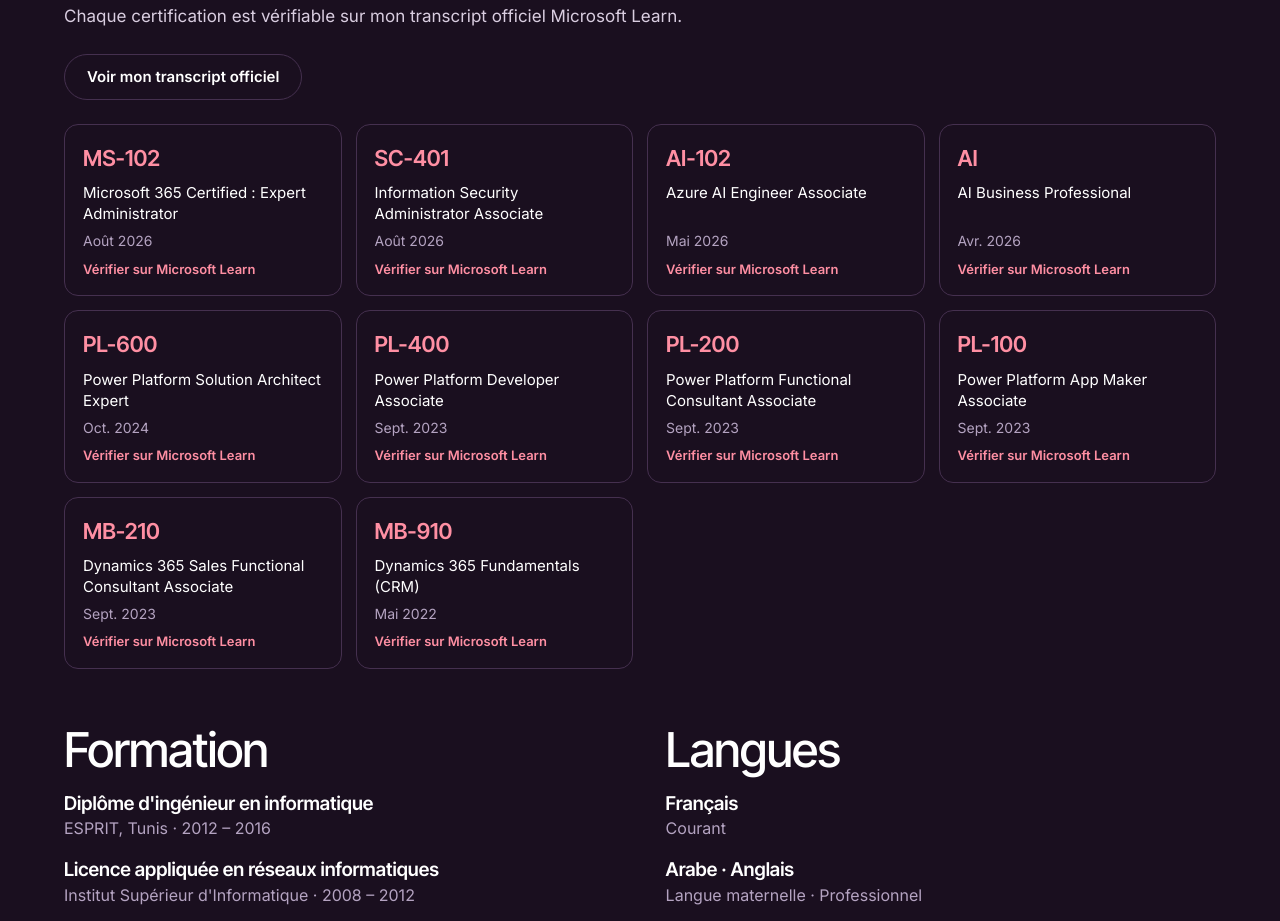
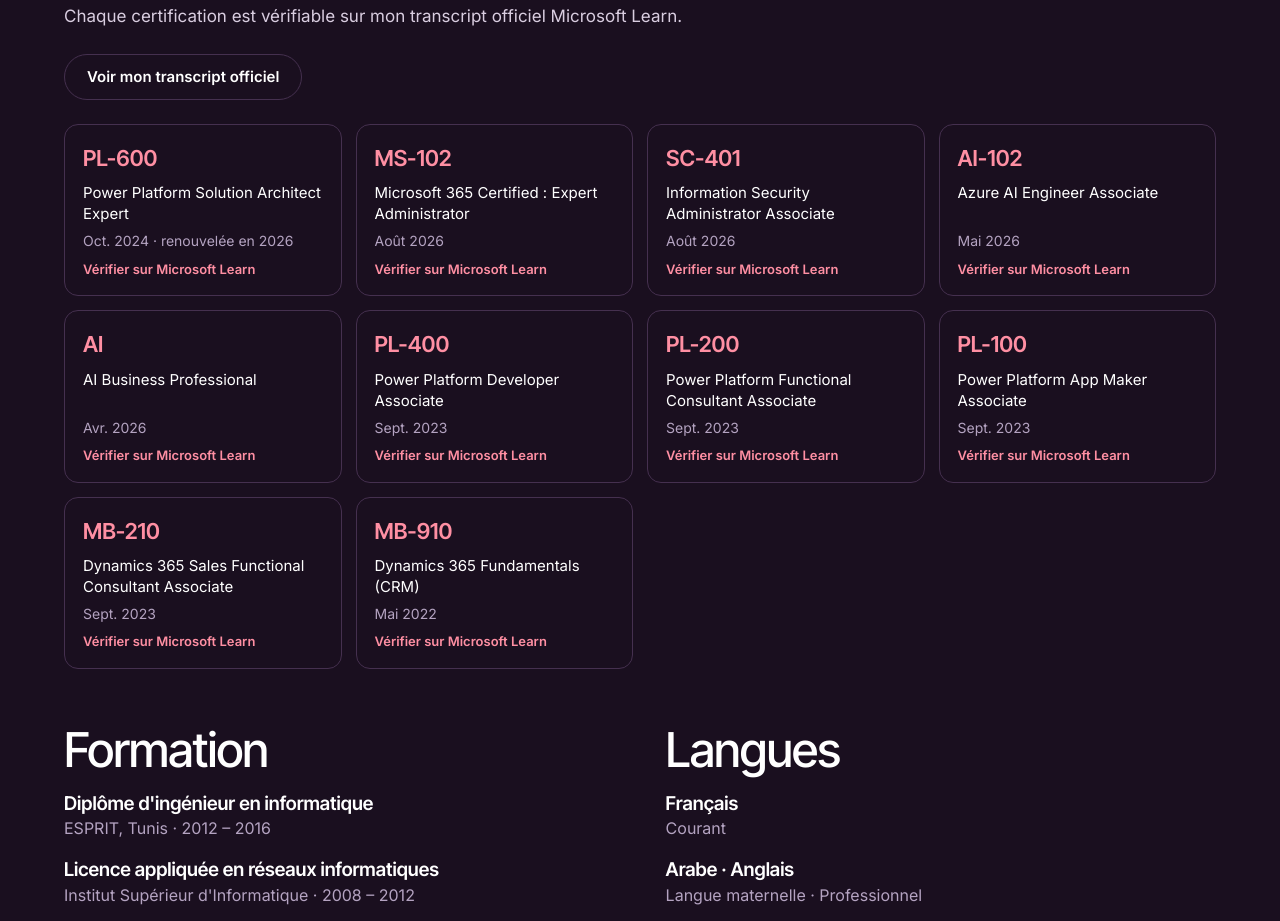
Before and after one commit to Omtira/Omtira.github.io, a plain HTML site: page index.html in a window 1280 px wide. Shown: the part 5505-6426 px from the top of the page. Drawn offline with Linux system fonts and the light colour scheme.

Commit message:
PL-600 renouvelée : en tête des certifications
Co-Authored-By: Claude Opus 5.5 <noreply@anthropic.com>
Claude-Session: https://claude.ai/code/session_017AE2cCa4bzDktSEhgec9bf

```diff
--- a/index.html
+++ b/index.html
@@ -323,11 +323,11 @@ const stack=[
 {h:{fr:"ALM et méthode",en:"ALM and method"},c:{fr:["Azure DevOps","Solutions","Spécifications","Documentation","Mises en production"],en:["Azure DevOps","Solutions","Specifications","Documentation","Go-lives"]}}
 ];
 const certs=[
+["PL-600","Power Platform Solution Architect Expert",{fr:"Oct. 2024 · renouvelée en 2026",en:"Oct 2024 · renewed in 2026"}],
 ["MS-102","Microsoft 365 Certified : Expert Administrator",{fr:"Août 2026",en:"Aug 2026"}],
 ["SC-401","Information Security Administrator Associate",{fr:"Août 2026",en:"Aug 2026"}],
 ["AI-102","Azure AI Engineer Associate",{fr:"Mai 2026",en:"May 2026"}],
 ["AI","AI Business Professional",{fr:"Avr. 2026",en:"Apr 2026"}],
-["PL-600","Power Platform Solution Architect Expert",{fr:"Oct. 2024",en:"Oct 2024"}],
 ["PL-400","Power Platform Developer Associate",{fr:"Sept. 2023",en:"Sep 2023"}],
 ["PL-200","Power Platform Functional Consultant Associate",{fr:"Sept. 2023",en:"Sep 2023"}],
 ["PL-100","Power Platform App Maker Associate",{fr:"Sept. 2023",en:"Sep 2023"}],
```
Also changed, not shown: 2 other files.
